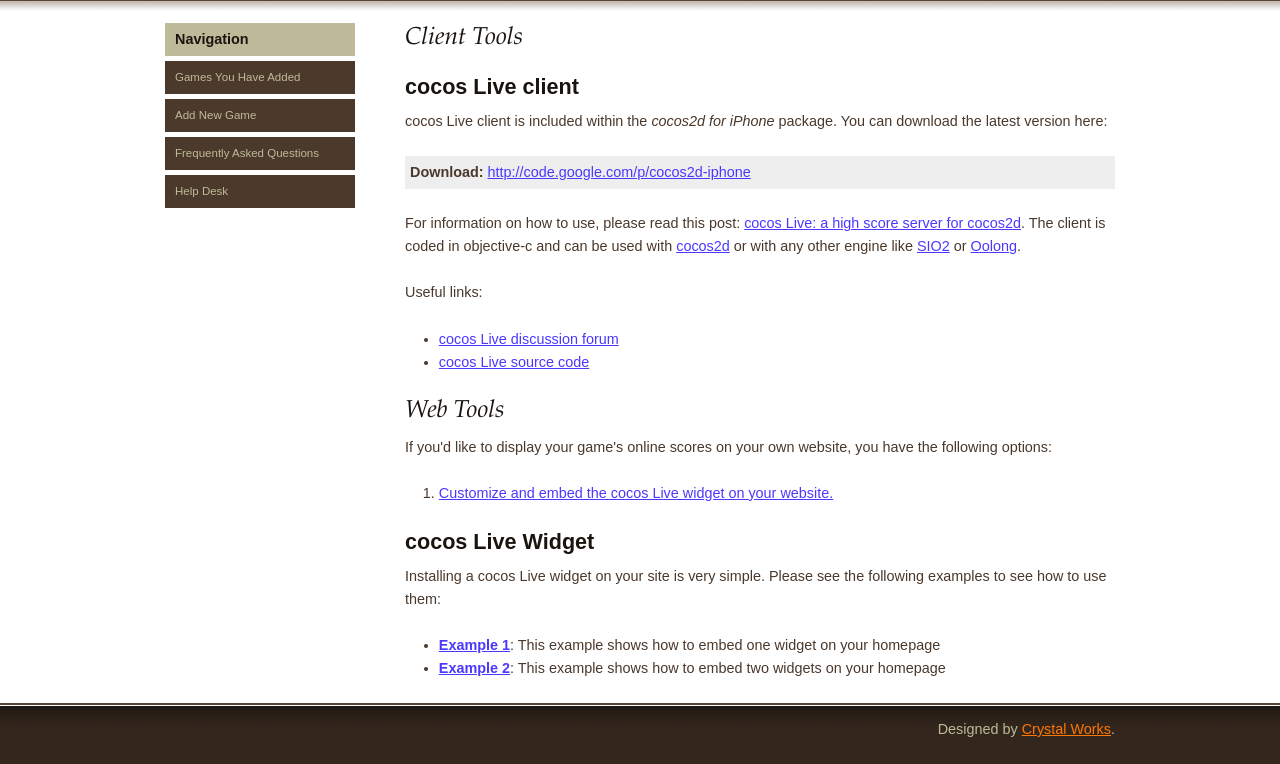
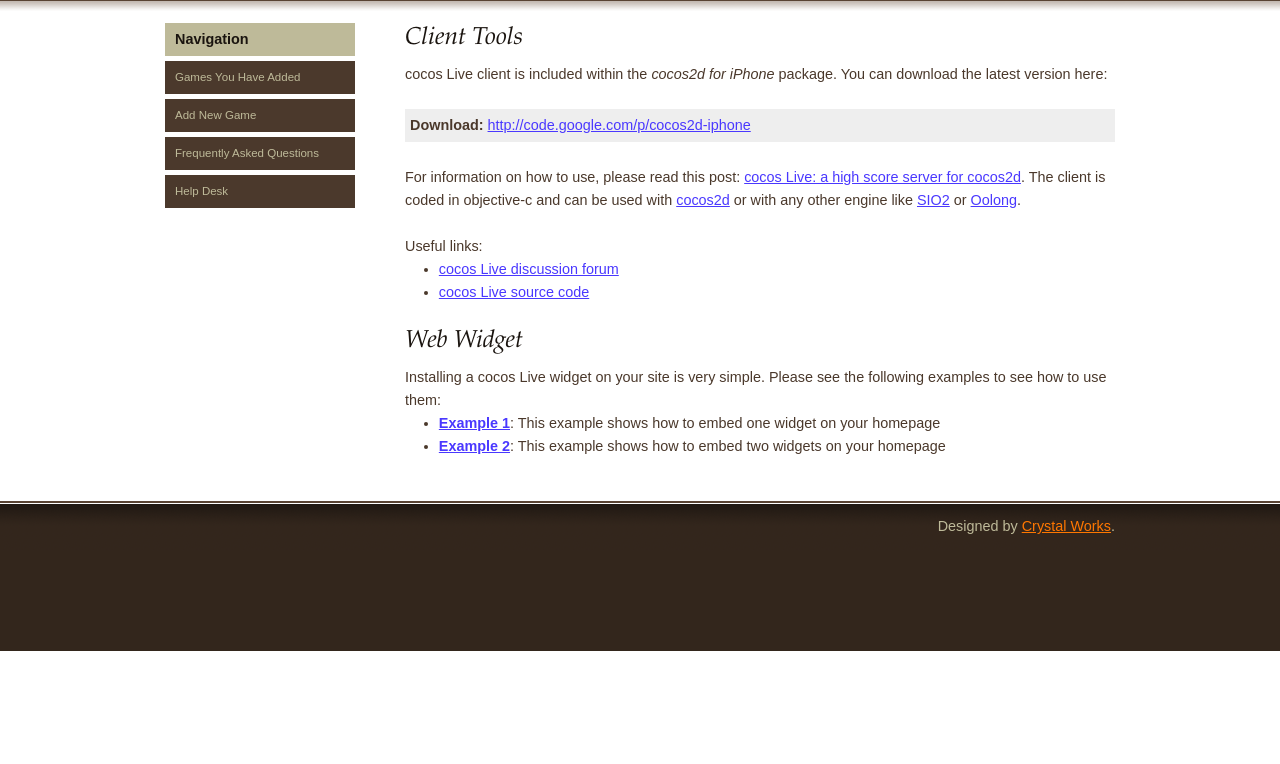
Before and after one commit to google-code-export/cocoslive, a Django app: template cocoslive/templates/tools.html in a window 1280 px wide. Shown: the part 149-913 px from the top of the page. After the commit the page ends 800 px from the top, so only its background shows below. Run offline with Django 3.2, Linux system fonts and the light colour scheme; the template is opened without the code that fills it, so the values that code supplies are empty; some libraries are stand-ins or nearby versions.

Commit message:
misc text changes

```diff
--- a/cocoslive/index.yaml
+++ b/cocoslive/index.yaml
@@ -18,7 +18,7 @@
   - name: creationdate
     direction: desc
 
-# Used 8 times in query history.
+# Used 10 times in query history.
 - kind: Game
   properties:
   - name: owner
@@ -104,7 +104,7 @@
   - name: cc_game
   - name: cc_score
 
-# Used once in query history.
+# Used 6 times in query history.
 - kind: Score
   ancestor: yes
   properties:
--- a/cocoslive/templates/tools.html
+++ b/cocoslive/templates/tools.html
@@ -9,26 +9,20 @@
 {% block content %}
 
 <h2 class="fancy">Client Tools</h2>
-<h3>cocos Live client</h3>
 <p>cocos Live client is included within the <span style="font-style:italic;">cocos2d for iPhone</span> package. You can download the latest version here:</p>
 <div style='padding:5px; background-color:#eee'><span style='font-weight:bold'>Download:</span> <a href="http://code.google.com/p/cocos2d-iphone">http://code.google.com/p/cocos2d-iphone</a></div>
 <br/>
 
 <p>For information on how to use, please read this post: <a href="http://blog.sapusmedia.com/2009/02/cocos-live-high-score-server-for.html">cocos Live: a high score server for cocos2d</a>. The client is coded in objective-c and can be used with <a href="http://code.google.com/p/cocos2d-iphone">cocos2d</a> or with any other engine like <a href="http://code.google.com/p/sio2">SIO2</a> or <a href="http://code.google.com/p/oolongengine">Oolong</a>.</p>
 
-<p>Useful links:</p>
+Useful links:
 <ul>
   <li><a href="http://groups.google.com/group/cocoslive-discuss">cocos Live discussion forum</a></li>
   <li><a href="http://code.google.com/p/cocoslive">cocos Live source code</a></li>
 </ul>
 
-<h2 class="fancy">Web Tools</h2>
-<p>If you'd like to display your game's online scores on your own website, you have the following options:</p>
-<ol>
-  <li><a href="#widget">Customize and embed the cocos Live widget on your website.</a></li>
-</ol>
-<h3 id="widget">cocos Live Widget</h3>
-<p>Installing a cocos Live widget on your site is very simple. Please see the following examples to see how to use them:</p>
+<h2 class="fancy">Web Widget</h2>
+Installing a cocos Live widget on your site is very simple. Please see the following examples to see how to use them:
 <ul>
 <li><strong><a href="/static/widget_example1.html" title="widget example 1">Example 1</strong></a>: This example shows how to embed one widget on your homepage</li>
 <li><strong><a href="/static/widget_example2.html" title="widget example 2">Example 2</strong></a>: This example shows how to embed two widgets on your homepage</li>
```
Also changed, not shown: cocoslive/templates/about.html (+2 -8 lines).
